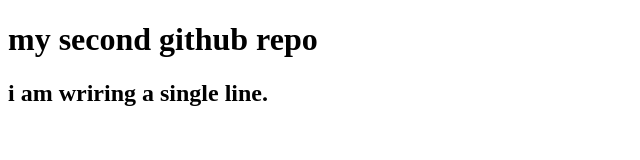
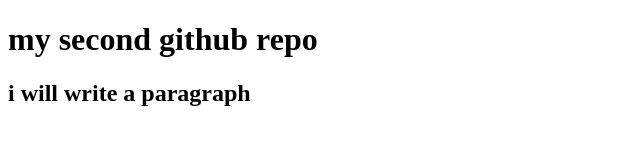
Before and after one commit to mansurakhatun/my-second-repo, a plain HTML site: page index.html in a window 1280 px wide. Shown: the full height of the page, 0-640 px from the left. Drawn offline with Linux system fonts and the light colour scheme.

Commit message:
add changed

```diff
--- a/index.html
+++ b/index.html
@@ -8,6 +8,6 @@
 </head>
 <body>
     <h1>my second github repo</h1>
-    <h2>i am wriring a single line.</h2>
+    <h2>i will write a paragraph</h2>
 </body>
 </html>
```
